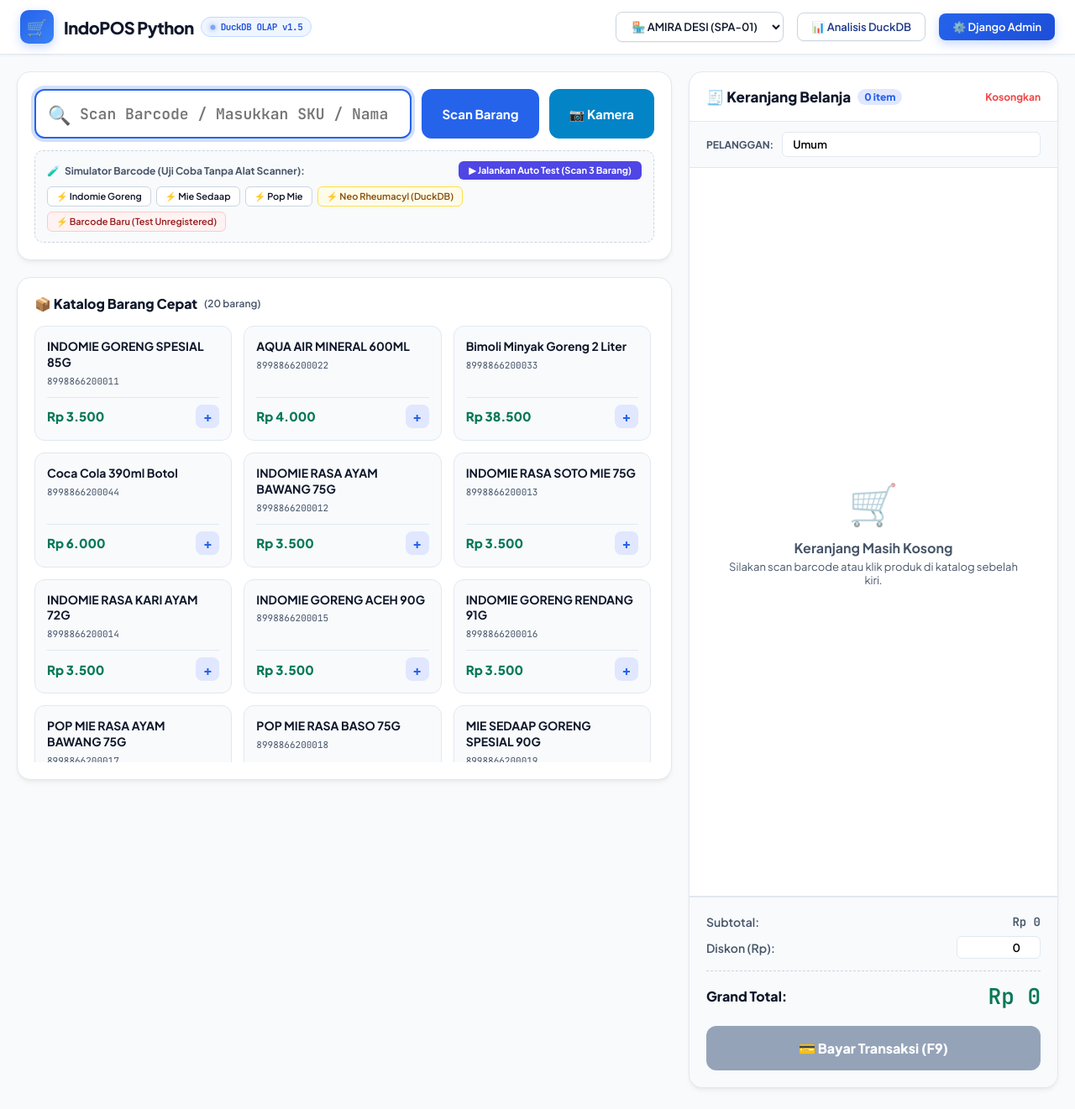
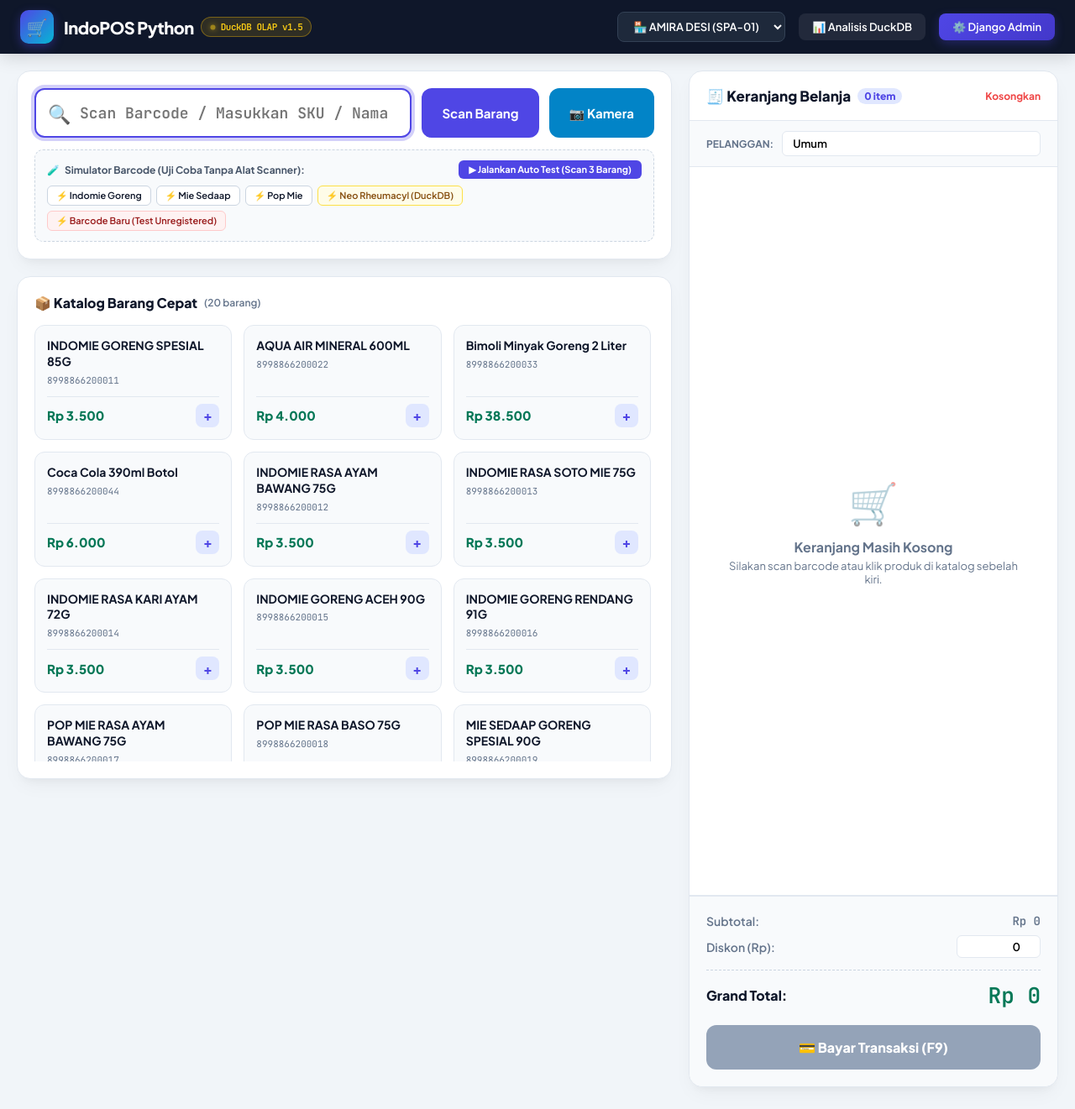
Before and after one commit to Syadada/Indopos, a Django app: page / in a window 1280 px wide. Shown: the whole page at 84% size. Run offline with Django 5.2, Linux system fonts and the light colour scheme; data comes from the database, SQL or seed files in the repository.

Commit message:
style: revert theme and UI/UX back to original dark navy design while keeping all functionality and bugfixes

```diff
--- a/templates/pos/index.html
+++ b/templates/pos/index.html
@@ -10,28 +10,28 @@
     <link href="https://fonts.googleapis.com/css2?family=Plus+Jakarta+Sans:wght@400;500;600;700;800&family=JetBrains+Mono:wght@400;600&display=swap" rel="stylesheet">
     <style>
         :root {
-            --bg-primary: #ffffff;
-            --bg-secondary: #f8fafc;
-            --bg-tertiary: #f1f5f9;
+            --bg-primary: #0f172a;
+            --bg-secondary: #1e293b;
+            --bg-tertiary: #334155;
             --surface: #ffffff;
             --surface-muted: #f8fafc;
             --border: #e2e8f0;
-            --border-dark: #cbd5e1;
+            --border-dark: #334155;
             --text-main: #0f172a;
-            --text-muted: #475569;
-            --text-white: #0f172a;
-            --brand-primary: #2563eb;
-            --brand-hover: #1d4ed8;
-            --brand-glow: rgba(37, 99, 235, 0.2);
-            --success: #16a34a;
-            --success-glow: rgba(22, 163, 74, 0.2);
-            --warning: #d97706;
-            --danger: #dc2626;
-            --duckdb-color: #2563eb;
+            --text-muted: #64748b;
+            --text-white: #f8fafc;
+            --brand-primary: #4f46e5;
+            --brand-hover: #4338ca;
+            --brand-glow: rgba(79, 70, 229, 0.25);
+            --success: #10b981;
+            --success-glow: rgba(16, 185, 129, 0.25);
+            --warning: #f59e0b;
+            --danger: #ef4444;
+            --duckdb-color: #eab308;
             --radius-md: 12px;
             --radius-lg: 16px;
-            --shadow-card: 0 4px 6px -1px rgba(0, 0, 0, 0.05), 0 2px 4px -2px rgba(0, 0, 0, 0.05);
-            --shadow-float: 0 10px 15px -3px rgba(0, 0, 0, 0.1), 0 4px 6px -4px rgba(0, 0, 0, 0.1);
+            --shadow-card: 0 10px 25px -5px rgba(0, 0, 0, 0.05), 0 8px 10px -6px rgba(0, 0, 0, 0.04);
+            --shadow-float: 0 20px 25px -5px rgba(0, 0, 0, 0.2), 0 8px 10px -6px rgba(0, 0, 0, 0.1);
         }
 
         * {
@@ -43,7 +43,7 @@
         }
 
         body {
-            background: #f8fafc;
+            background: #f1f5f9;
             color: var(--text-main);
             min-height: 100vh;
             display: flex;
@@ -53,14 +53,13 @@
 
         /* TOP NAVIGATION */
         header.pos-header {
-            background: #ffffff;
-            color: #0f172a;
+            background: var(--bg-primary);
+            color: var(--text-white);
             padding: 12px 24px;
             display: flex;
             align-items: center;
             justify-content: space-between;
-            box-shadow: 0 1px 3px rgba(0, 0, 0, 0.06);
-            border-bottom: 1px solid #e2e8f0;
+            box-shadow: 0 4px 20px rgba(0, 0, 0, 0.15);
             position: sticky;
             top: 0;
             z-index: 100;
@@ -73,7 +72,7 @@
         }
 
         .brand-logo {
-            background: linear-gradient(135deg, #2563eb, #3b82f6);
+            background: linear-gradient(135deg, #4f46e5, #06b6d4);
             width: 40px;
             height: 40px;
             border-radius: 10px;
@@ -81,7 +80,7 @@
             align-items: center;
             justify-content: center;
             font-size: 20px;
-            box-shadow: 0 4px 12px rgba(37, 99, 235, 0.25);
+            box-shadow: 0 4px 12px rgba(79, 70, 229, 0.4);
             color: #ffffff;
         }
 
@@ -92,13 +91,13 @@
             display: flex;
             align-items: center;
             gap: 8px;
-            color: #0f172a;
+            color: #ffffff;
         }
 
         .engine-badge {
-            background: #eff6ff;
-            border: 1px solid #bfdbfe;
-            color: #1d4ed8;
+            background: rgba(234, 179, 8, 0.15);
+            border: 1px solid rgba(234, 179, 8, 0.4);
+            color: #facc15;
             padding: 4px 10px;
             border-radius: 999px;
             font-size: 11px;
@@ -112,9 +111,9 @@
         .engine-dot {
             width: 7px;
             height: 7px;
-            background: #2563eb;
+            background: #facc15;
             border-radius: 50%;
-            box-shadow: 0 0 8px #2563eb;
+            box-shadow: 0 0 8px #facc15;
             animation: pulse 2s infinite;
         }
 
@@ -130,26 +129,20 @@
         }
 
         .branch-selector {
-            background: #ffffff;
-            border: 1px solid #cbd5e1;
-            color: #0f172a;
+            background: var(--bg-secondary);
+            border: 1px solid var(--border-dark);
+            color: white;
             padding: 8px 14px;
             border-radius: 8px;
             font-size: 13px;
             font-weight: 600;
             outline: none;
             cursor: pointer;
-            box-shadow: 0 1px 2px rgba(0,0,0,0.05);
-        }
-
-        .branch-selector:focus {
-            border-color: #2563eb;
         }
 
         .nav-link-btn {
-            background: #ffffff;
-            color: #1e3a8a;
-            border: 1px solid #cbd5e1;
+            background: rgba(255, 255, 255, 0.08);
+            color: white;
             text-decoration: none;
             padding: 8px 16px;
             border-radius: 8px;
@@ -159,25 +152,22 @@
             align-items: center;
             gap: 6px;
             transition: all 0.2s ease;
-            box-shadow: 0 1px 2px rgba(0,0,0,0.04);
         }
 
         .nav-link-btn:hover {
-            background: #eff6ff;
-            color: #1d4ed8;
-            border-color: #bfdbfe;
+            background: rgba(255, 255, 255, 0.16);
             transform: translateY(-1px);
         }
 
         .nav-link-btn.btn-admin {
-            background: linear-gradient(135deg, #2563eb, #1d4ed8);
+            background: linear-gradient(135deg, #4f46e5, #4338ca);
             color: #ffffff;
             border: none;
-            box-shadow: 0 4px 12px rgba(37, 99, 235, 0.25);
+            box-shadow: 0 4px 12px rgba(79, 70, 229, 0.3);
         }
 
         .nav-link-btn.btn-admin:hover {
-            background: linear-gradient(135deg, #1d4ed8, #1e40af);
+            background: linear-gradient(135deg, #4338ca, #3730a3);
             color: #ffffff;
         }
 
```
Also changed, not shown: templates/pos/analytics.html (+12 -25 lines), 1 other file.
